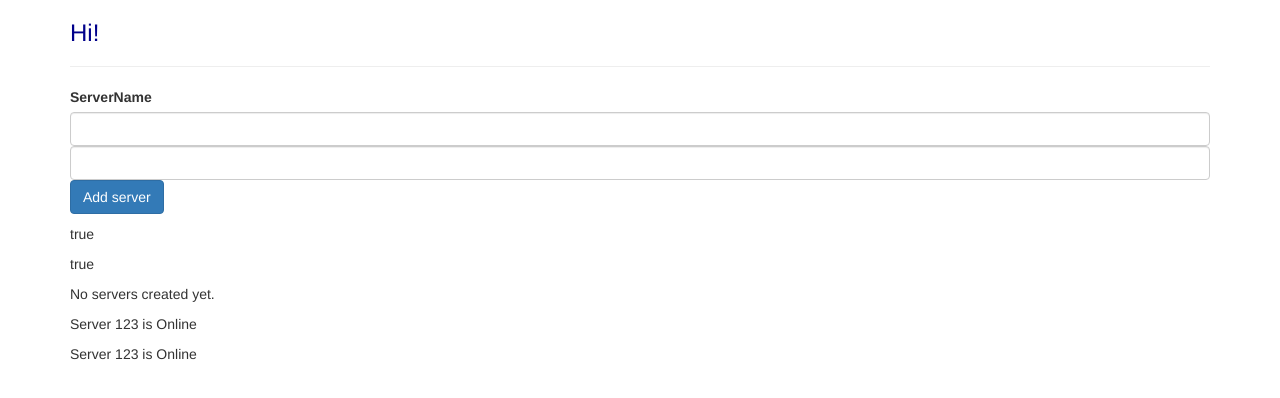
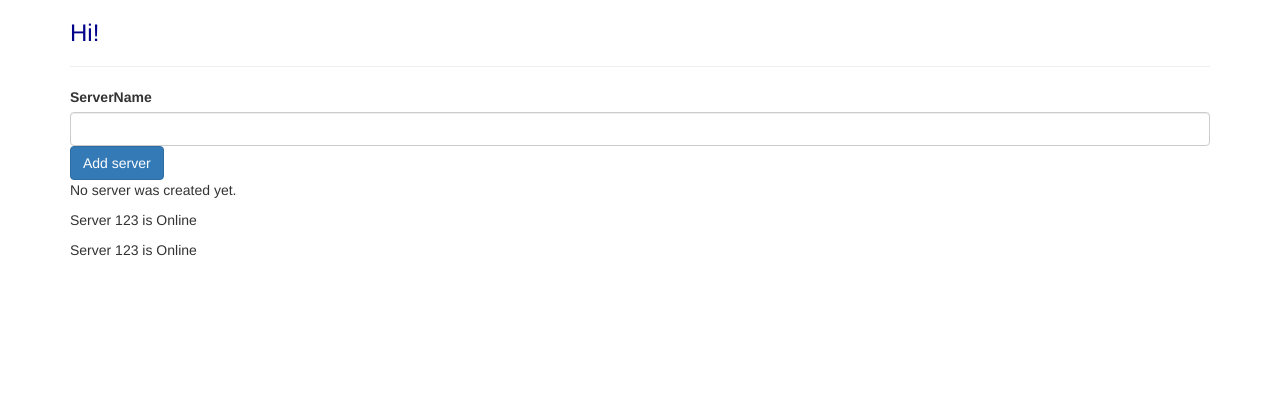
Before and after one commit to equenum/angular_projects, an Angular app in the folder My application/my-app/: page / in a window 1280 px wide. Shown: the top 398 px of the page. Built offline with nearby package versions, Linux system fonts and the light colour scheme.

Commit message:
Add ngIf directive usage

```diff
--- a/My application/my-app/src/app/servers/servers.component.html
+++ b/My application/my-app/src/app/servers/servers.component.html
@@ -1,7 +1,7 @@
 <label for="createServerButton">ServerName</label>
 
 <!-- input with one-way binding -->
-<input type="text" class="form-control" (input)="onUpdateServerName($event)" />
+<!-- <input type="text" class="form-control" (input)="onUpdateServerName($event)" /> -->
 
 <!-- input with two-way binding via ngModel -->
 <input type="text" class="form-control" [(ngModel)]="serverName" />
@@ -15,16 +15,21 @@
   Add server
 </button>
 
-<p>{{ serverName }}</p>
+<!-- <p>{{ serverName }}</p> -->
 
 <!-- string interpolation -->
-<p>{{ enableAddingNew }}</p>
+<!--  <p>{{ enableAddingNew }}</p> -->
 
 <!-- property binding -->
-<p [innerHtml]="enableAddingNew"></p>
+<!-- <p [innerHtml]="enableAddingNew"></p> -->
 
 <!-- event binding -->
-<p>{{ serverCreateStatus }}</p>
+<!-- ngIf directive with an else condition -->
+<p *ngIf="serverCreated; else noServer">{{ serverCreateStatus }}</p>
+<!-- #noServer - local reference -->
+<ng-template #noServer>
+  <p>No server was created yet.</p>
+</ng-template>
 
 <app-server>Loading...</app-server>
 <app-server>Loading...</app-server>
--- a/My application/my-app/src/app/servers/servers.component.ts
+++ b/My application/my-app/src/app/servers/servers.component.ts
@@ -19,8 +19,9 @@ import { Component } from '@angular/core';
 })
 export class ServersComponent {
   enableAddingNew = false;
-  serverCreateStatus = 'No servers created yet.';
+  serverCreateStatus = '';
   serverName = '';
+  serverCreated = false;
 
   constructor() {
     setTimeout(() => {
@@ -30,7 +31,8 @@ export class ServersComponent {
 
   // event binding
   onCreateServer() {
-    this.serverCreateStatus = 'Servers created.';
+    this.serverCreateStatus = 'Servers created. Name: ' + this.serverName;
+    this.serverCreated = true;
   }
 
   // event binding with passing the event object
```
